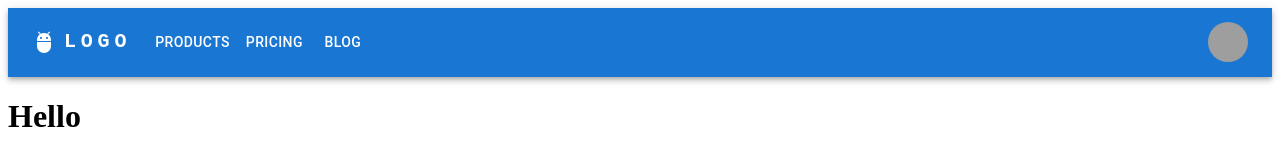
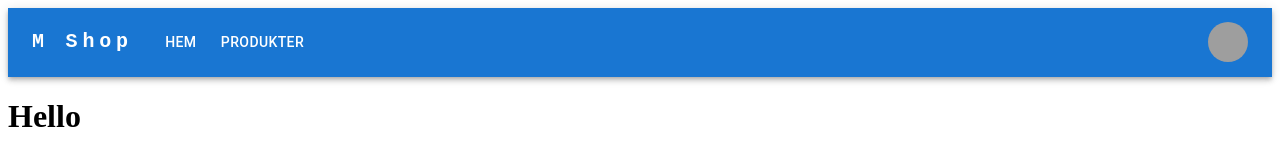
Before and after one commit to ammarhasan011/Examensarbete, a React (Vite) app in the folder client/: page / in a window 1280 px wide. Shown: the top 160 px of the page. Built offline with nearby package versions, Linux system fonts and the light colour scheme; grey boxes are pictures that could not be loaded.

Commit message:
tog bort iconer & onödig kod

```diff
--- a/client/src/components/header/header.tsx
+++ b/client/src/components/header/header.tsx
@@ -13,10 +13,10 @@ import Tooltip from "@mui/material/Tooltip";
 import MenuItem from "@mui/material/MenuItem";
 import AdbIcon from "@mui/icons-material/Adb";
 
-const pages = ["Products", "Pricing", "Blog"];
+const pages = ["Hem", "Produkter"];
 const settings = ["Profile", "Account", "Dashboard", "Logout"];
 
-function ResponsiveAppBar() {
+function Header() {
   const [anchorElNav, setAnchorElNav] = React.useState<null | HTMLElement>(
     null
   );
@@ -43,7 +43,6 @@ function ResponsiveAppBar() {
     <AppBar position="static">
       <Container maxWidth="xl">
         <Toolbar disableGutters>
-          <AdbIcon sx={{ display: { xs: "none", md: "flex" }, mr: 1 }} />
           <Typography
             variant="h6"
             noWrap
@@ -59,7 +58,7 @@ function ResponsiveAppBar() {
               textDecoration: "none",
             }}
           >
-            LOGO
+            M Shop
           </Typography>
 
           <Box sx={{ flexGrow: 1, display: { xs: "flex", md: "none" } }}>
@@ -132,6 +131,7 @@ function ResponsiveAppBar() {
           <Box sx={{ flexGrow: 0 }}>
             <Tooltip title="Open settings">
               <IconButton onClick={handleOpenUserMenu} sx={{ p: 0 }}>
+                {/* logga  */}
                 <Avatar alt="Remy Sharp" src="/static/images/avatar/2.jpg" />
               </IconButton>
             </Tooltip>
@@ -163,4 +163,4 @@ function ResponsiveAppBar() {
     </AppBar>
   );
 }
-export default ResponsiveAppBar;
+export default Header;
```
